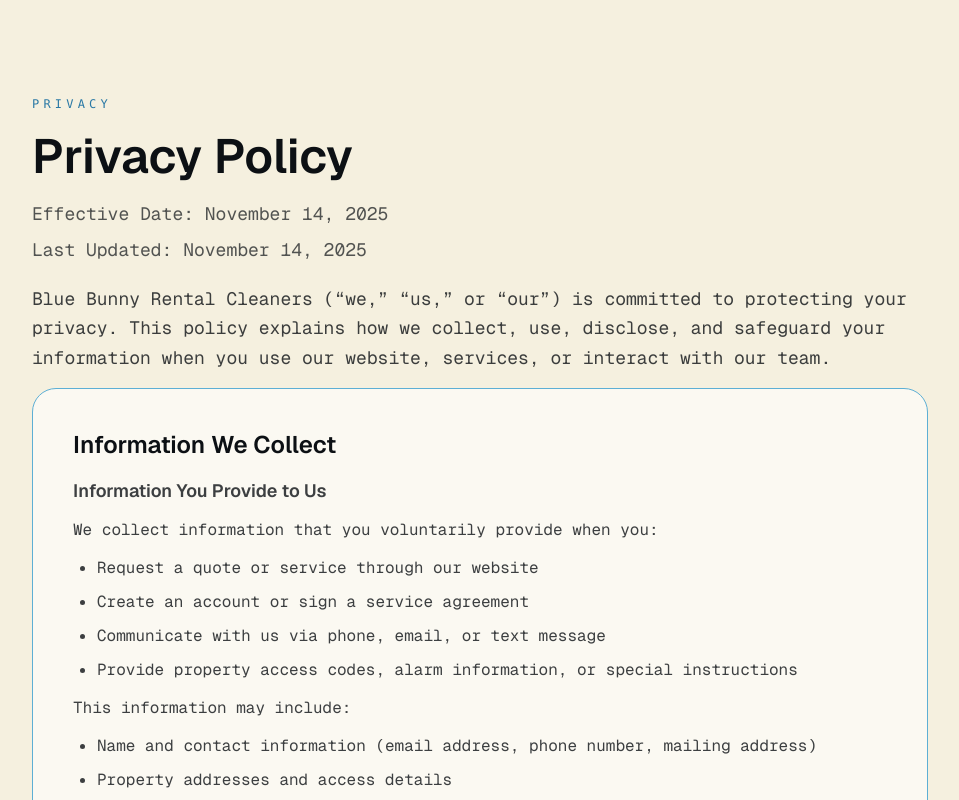
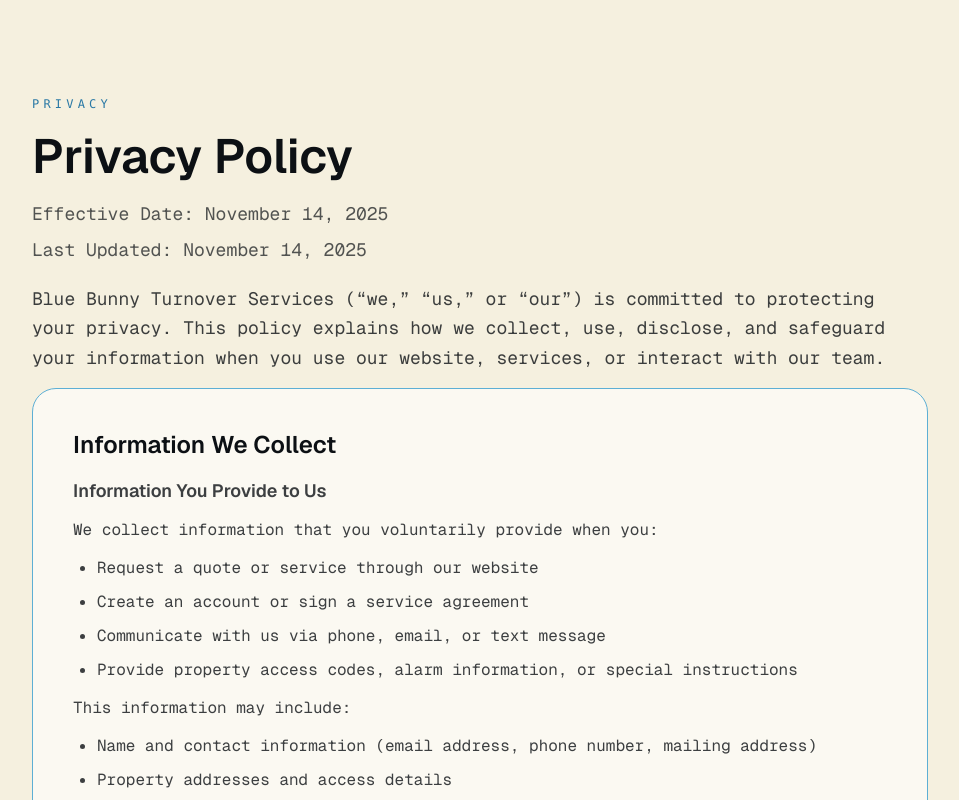
Before and after one commit to abelthomas2/bluebunny, a Next.js app: page /privacy in a window 1280 px wide. Shown: the top 800 px of the page, without its empty margins (160-1119 px from the left). Built offline with nearby package versions, Linux system fonts and the light colour scheme; no server answers.

Commit message:
name change

```diff
--- a/app/components/Footer.tsx
+++ b/app/components/Footer.tsx
@@ -13,7 +13,7 @@
         <div className="flex flex-col gap-8 md:flex-row md:justify-between">
           <div className="space-y-3 md:max-w-md">
             <p className="font-mono text-xs uppercase tracking-[0.4em] text-[#5DAFD5]">
-              BLUE BUNNY RENTAL CLEANERS
+              BLUE BUNNY TURNOVER SERVICES
             </p>
             <p className="text-xl font-semibold text-white">
               Orlando’s #1 STR Turnover Service.
@@ -56,7 +56,7 @@
             <a href="https://www.facebook.com/people/Blue-Bunny-Rental-Cleaners/61583323305953/" className="transition hover:text-white">Facebook</a>
           </div>
           <p className="text-[#F5F0DF]">
-            © {currentYear} Blue Bunny Rental Cleaners. All rights reserved.
+            © {currentYear} Blue Bunny Turnover Services. All rights reserved.
           </p>
         </div>
       </div>
--- a/app/components/Hero.tsx
+++ b/app/components/Hero.tsx
@@ -104,7 +104,7 @@
       <div className="absolute inset-0">
         <Image
           src="/banner4.png"
-          alt="Blue Bunny Rental Cleaners"
+          alt="Blue Bunny Turnover Services"
           fill
           priority
           quality={100}
@@ -249,7 +249,7 @@
                     className="mt-1"
                   />
                   <label htmlFor="consent" className="text-sm text-[#0C1014] font-mono text-left">
-                    I consent to Blue Bunny Rental Cleaners collecting my phone number and potentially contacting me, in compliance with US regulations.
+                    I consent to Blue Bunny Turnover Services collecting my phone number and potentially contacting me, in compliance with US regulations.
                   </label>
                 </div>
                 {fieldErrors.consent && (
--- a/app/components/Navbar.tsx
+++ b/app/components/Navbar.tsx
@@ -26,7 +26,7 @@
             <a href="#home" className="flex items-center gap-3">
               <Image
                 src="/banner-logo.png"
-                alt="Blue Bunny Rental Cleaners Logo"
+                alt="Blue Bunny Turnover Services Logo"
                 width={15000}
                 height={5000}
                 className="h-16 md:h-19 w-auto"
--- a/app/components/WhyChooseUs.tsx
+++ b/app/components/WhyChooseUs.tsx
@@ -1,19 +1,19 @@
 import Image from 'next/image';
 
 const highlightItems = [
+  {
+    title: 'Detailed Turnover Reports',
+    description: "Within 30 minutes, you'll receive damage checks, inventory counts, before-and-after photos, and any action items for your team.",
+    image: '/3p.jpg',
+  },
   {
     title: 'Hands-Off Turnovers',
     description: "Calendar sync, smart checklists, and supply tracking ensure every turnover happens seamlessly — without you lifting a finger.",
     image: '/4p.png',
   },
   {
-    title: 'Detailed Turnover Reports',
-    description: "Within 30 minutes, you'll receive damage checks, inventory counts, before-and-after photos, and any action items for your team.",
-    image: '/3p.jpg',
-  },
-  {
-    title: 'Dedicated STR Specialists',
-    description: "Our vacation-rental-only crew is trained on staging and guest-ready standards to keep every property consistently five-star.",
+    title: 'Speedy Service',
+    description: "Your vacation rental will always be reset and ready by check-in — even on tight same-day turns.",
     image: '/keurig.jpg',
   },
 ];
--- a/app/layout.tsx
+++ b/app/layout.tsx
@@ -16,7 +16,7 @@
 });
 
 export const metadata: Metadata = {
-  title: "Blue Bunny Rental Cleaners | Professional Airbnb & STR Cleaning",
+  title: "Blue Bunny Turnover Services | Professional Airbnb & STR Cleaning",
   description:
     "Professional cleaning services specializing in Airbnb and short-term rental turnovers. Fast, reliable, and thorough cleaning to keep your guests happy.",
   icons: {
--- a/app/privacy/page.tsx
+++ b/app/privacy/page.tsx
@@ -87,9 +87,9 @@
 ];
 
 export const metadata: Metadata = {
-  title: "Privacy Policy | Blue Bunny Rental Cleaners",
+  title: "Privacy Policy | Blue Bunny Turnover Services",
   description:
-    "Learn how Blue Bunny Rental Cleaners collects, uses, and protects your information when you request short-term rental cleaning services.",
+    "Learn how Blue Bunny Turnover Services collects, uses, and protects your information when you request short-term rental cleaning services.",
 };
 
 export default function PrivacyPage() {
@@ -108,7 +108,7 @@
             <p>Last Updated: November 14, 2025</p>
           </div>
           <p className="text-base md:text-lg text-[#0C1014]/80 leading-relaxed">
-            Blue Bunny Rental Cleaners (“we,” “us,” or “our”) is committed to protecting your
+            Blue Bunny Turnover Services (“we,” “us,” or “our”) is committed to protecting your
             privacy. This policy explains how we collect, use, disclose, and safeguard your
             information when you use our website, services, or interact with our team.
           </p>
@@ -214,7 +214,7 @@
             <div className="space-y-2">
               <h3 className={subheadingClass}>Business Transfers</h3>
               <p className={bodyTextClass}>
-                If Blue Bunny Rental Cleaners is involved in a merger, acquisition, or sale of
+                If Blue Bunny Turnover Services is involved in a merger, acquisition, or sale of
                 assets, your information may be transferred as part of that transaction. We will
                 notify you of any such change and any choices you may have.
               </p>
@@ -375,7 +375,7 @@
             practices, please contact us:
           </p>
           <div className="space-y-2 text-[#0C1014]">
-            <p className="font-semibold">Blue Bunny Rental Cleaners</p>
+            <p className="font-semibold">Blue Bunny Turnover Services</p>
             <p>
               Email:{" "}
               <a
```
Also changed, not shown: package.json (+4 -4 lines), 1 other file (tests, documents, lock files or other folders).
